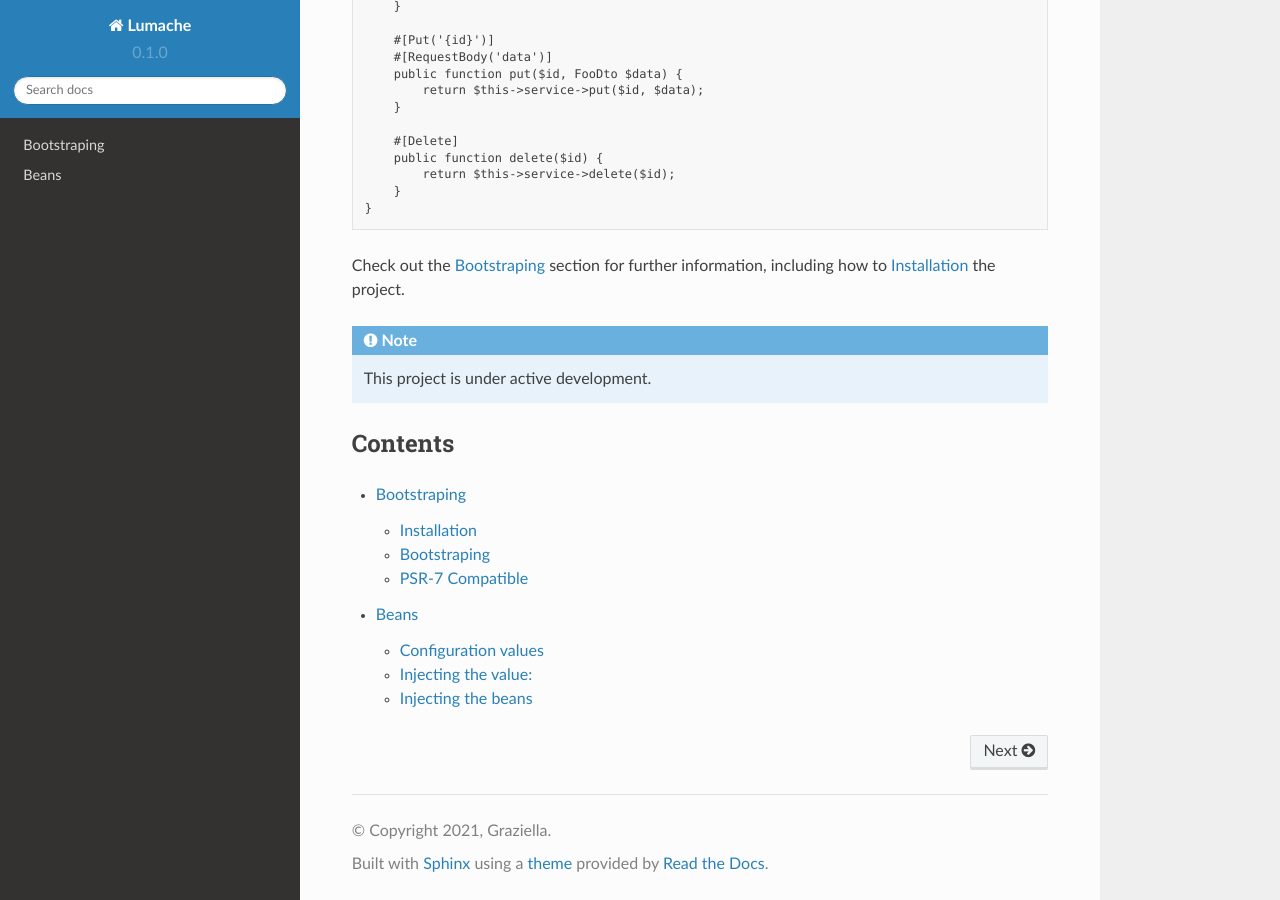
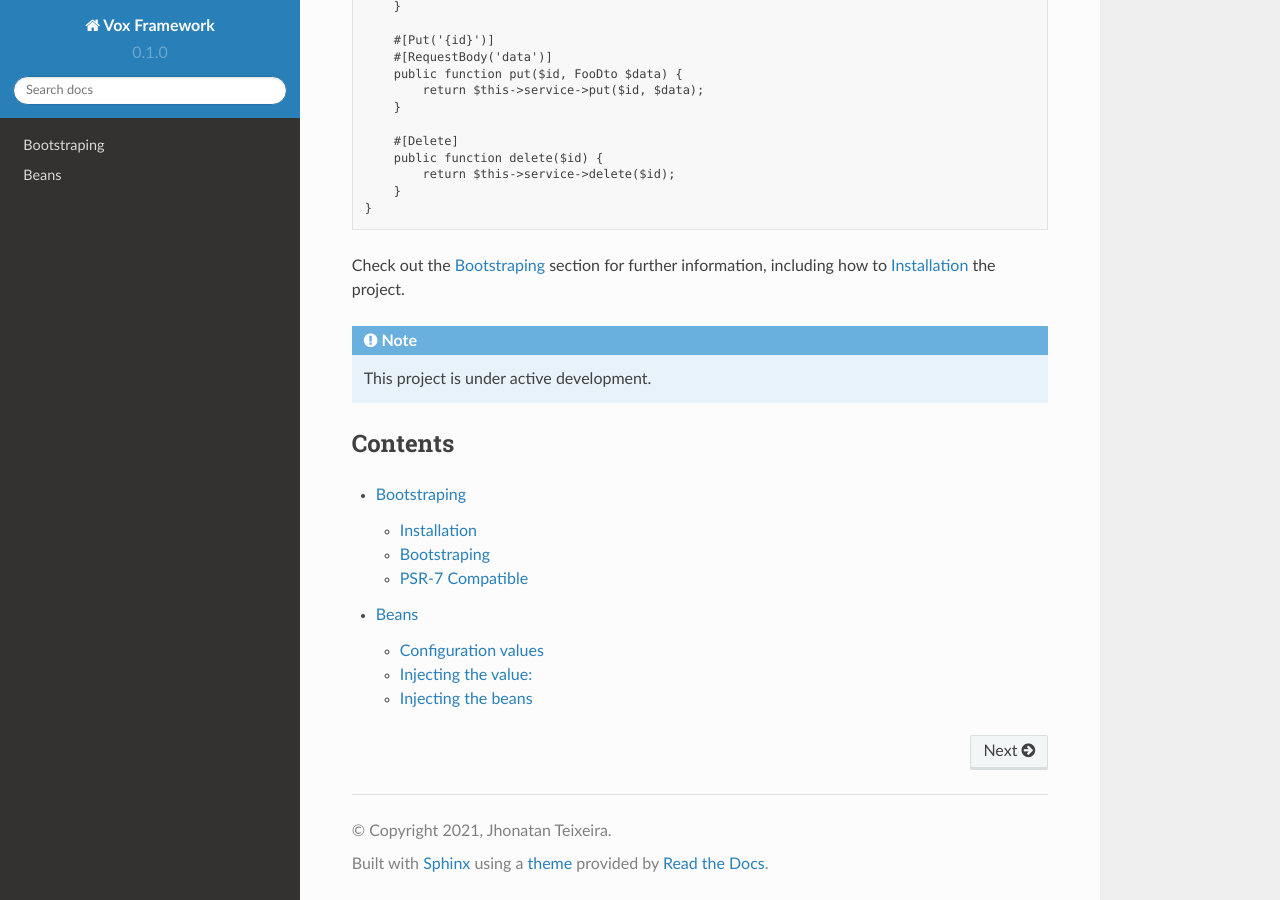
Before and after one commit to jhonatanTeixeira/documentation, a Sphinx documentation site: the page built from docs/source/index.rst, in a window 1280 px wide and 900 px high, scrolled down 976 px. Built offline with Sphinx 7.4.7 and the Read the Docs theme 2.0.0, drawn with Linux system fonts in a browser that asks for light colours; pages that are not in the unit, such as notebooks, are missing from menus.

Commit message:
Update conf.py

```diff
--- a/docs/source/conf.py
+++ b/docs/source/conf.py
@@ -2,9 +2,9 @@
 
 # -- Project information
 
-project = 'Lumache'
-copyright = '2021, Graziella'
-author = 'Graziella'
+project = 'Vox Framework'
+copyright = '2021, Jhonatan Teixeira'
+author = 'Jhonatan Teixeira'
 
 release = '0.1'
 version = '0.1.0'
```
